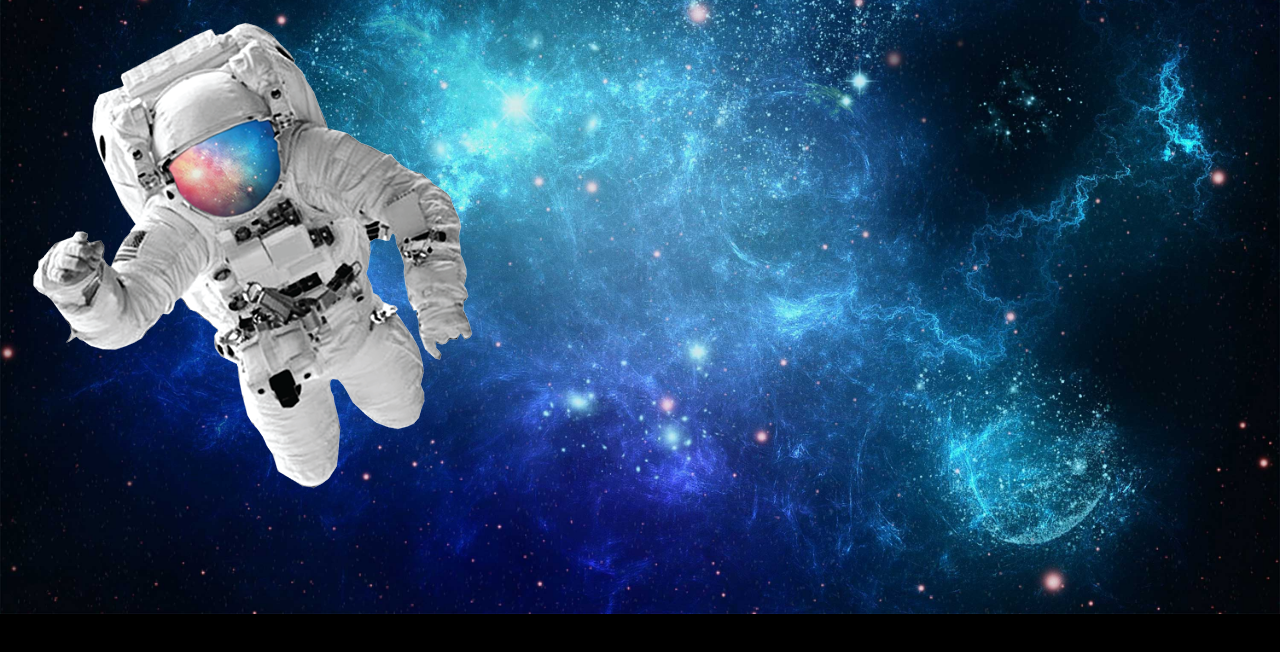
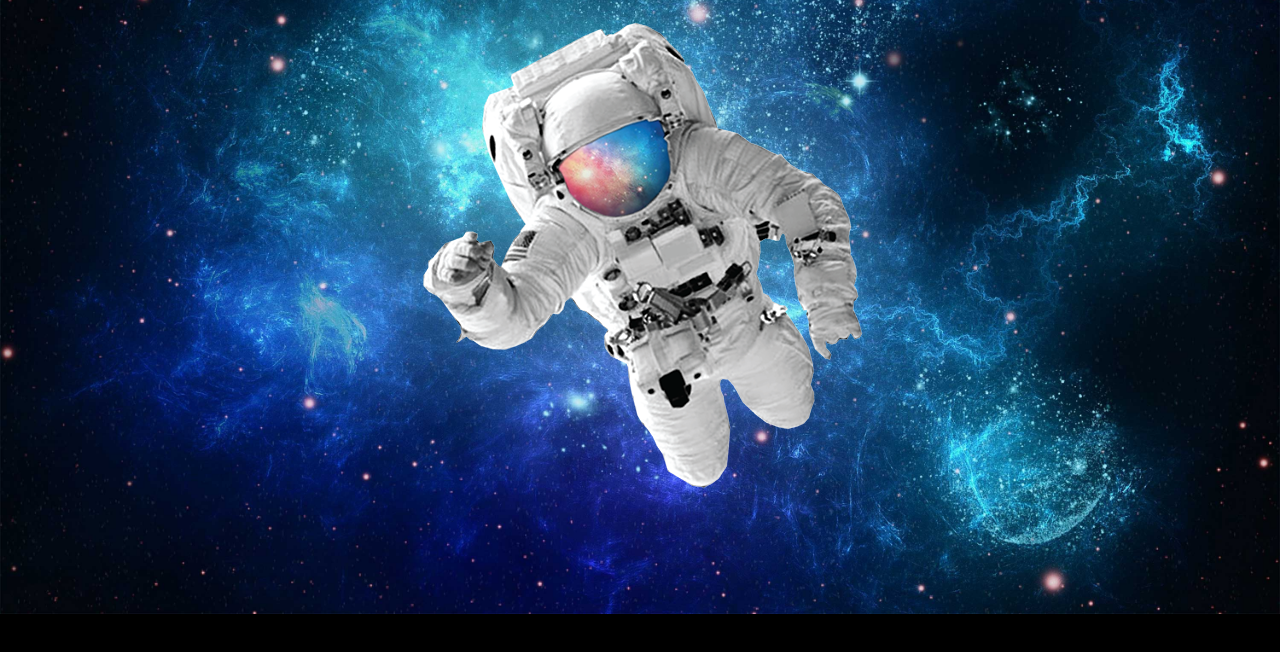
Before and after one commit to LuanfmRodrigues/HTML5eCSS, a plain HTML site: page desafios/desafio 011/desafio11.html in a window 1280 px wide. Drawn offline with Linux system fonts and the light colour scheme.

Commit message:
atualizei

```diff
--- a/desafios/desafio 011/desafio11.html
+++ b/desafios/desafio 011/desafio11.html
@@ -18,12 +18,9 @@
 
         .conteiner {
             display:flex;
-            width: 100vh;
-            height: 50;
-
+            margin: auto;
+            justify-content: center;
             align-items: center;
-            background-position: center center;
-
         }
     </style>
 </head>
```
